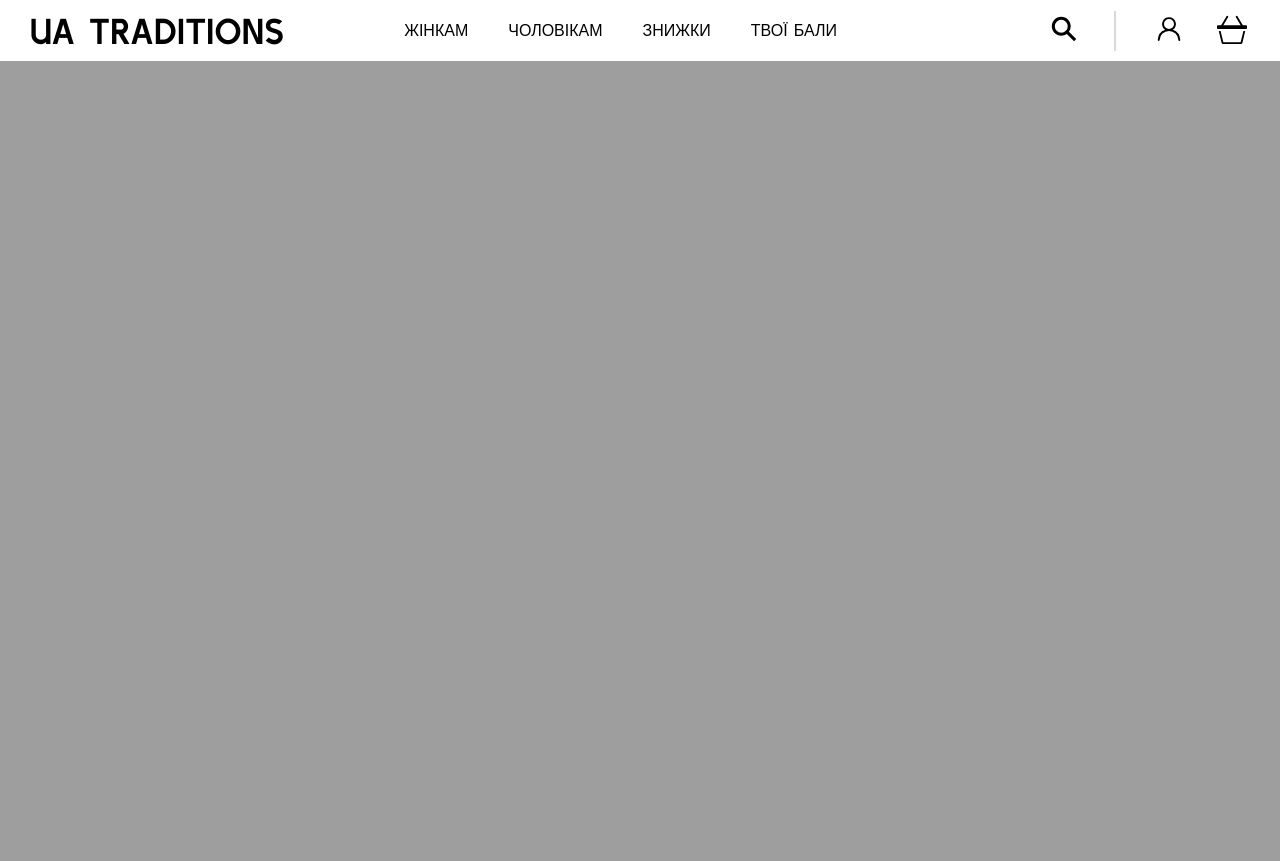
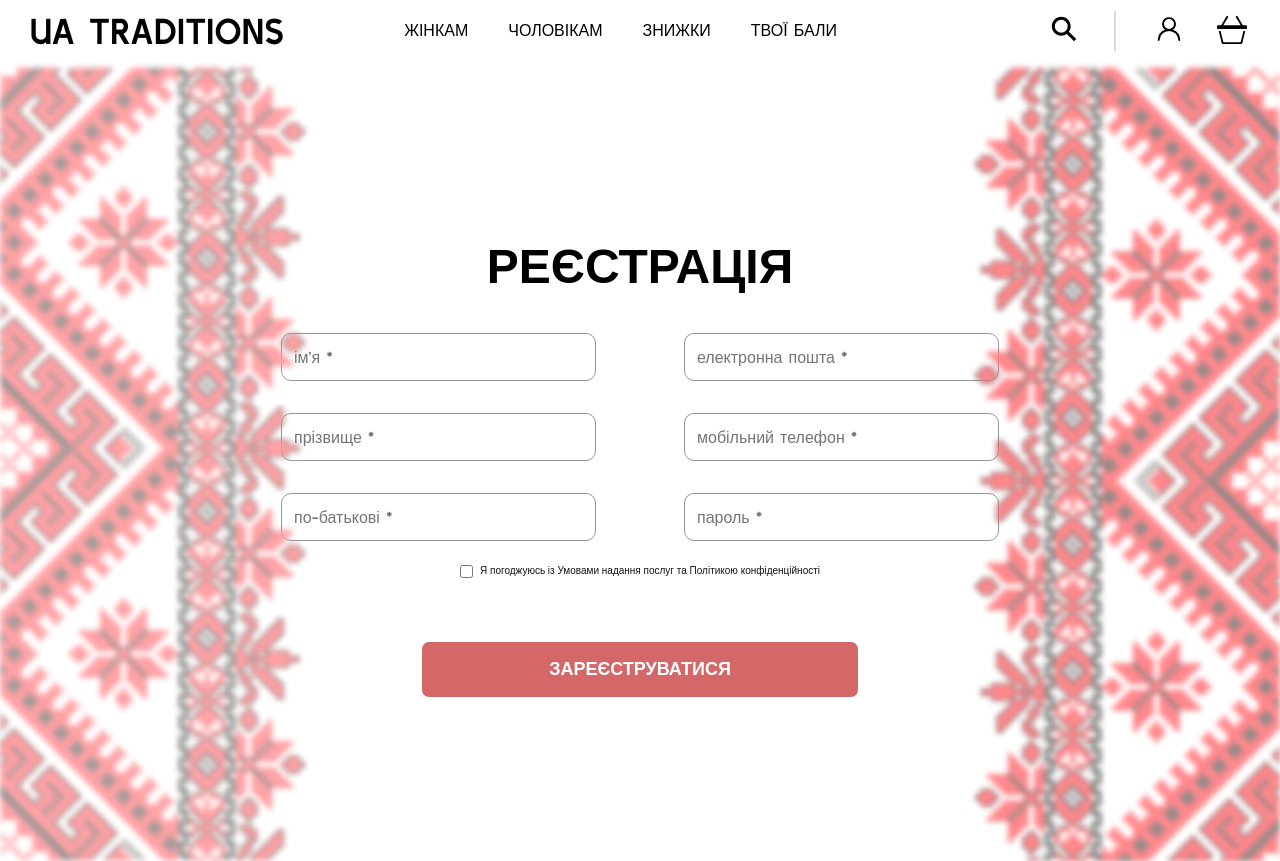
Before and after one commit to TZaidel/shop, a React (Vite) app: page /register in a window 1280 px wide. Built offline with nearby package versions, Linux system fonts and the light colour scheme.

Commit message:
add background photos on register change imports

```diff
--- a/src/pages/LogInPage/LogInPage.jsx
+++ b/src/pages/LogInPage/LogInPage.jsx
@@ -48,10 +48,10 @@ export default function LogInPage() {
                   Забули пароль?
                 </Link>
               </div>
+              <button className={styles.buttonLogin} type="submit">
+                увійти до особистого кабінету
+              </button>
             </form>
-            <button className={styles.buttonLogin}>
-              увійти до особистого кабінету
-            </button>
           </div>
           <div className={styles.rectigleStyles}></div>
           <div className={styles.boxNavToRegister}>
--- a/src/pages/RegisterPage/RegisterPage.jsx
+++ b/src/pages/RegisterPage/RegisterPage.jsx
@@ -92,7 +92,9 @@ export default function RegisterPage() {
                 конфіденційності
               </p>
             </label>
-            <button className={styles.registerButton}>зареєструватися</button>
+            <button className={styles.registerButton} type="submit">
+              зареєструватися
+            </button>
           </div>
         </form>
         <div className={styles.boxForImageRight}></div>
--- a/src/pages/RegisterPage/RegisterPage.module.css
+++ b/src/pages/RegisterPage/RegisterPage.module.css
@@ -8,7 +8,7 @@
 }
 
 .boxForImageLeft {
-  content: url(../../assets/Pictures/leftBackground.jpg);
+  content: url(/images/backgroundImageRegister/leftBackground.png);
   position: absolute;
   top: 0;
   right: 0;
@@ -16,7 +16,7 @@
 }
 
 .boxForImageRight {
-  content: url(../../assets/Pictures/rightBackground.jpg);
+  content: url(/images/backgroundImageRegister/rightBackground.png);
   position: absolute;
   top: 0;
   left: 0;
```
Also changed, not shown: public/images/backgroundImageRegister/leftBackground.png (added), public/images/backgroundImageRegister/rightBackground.png (added).
